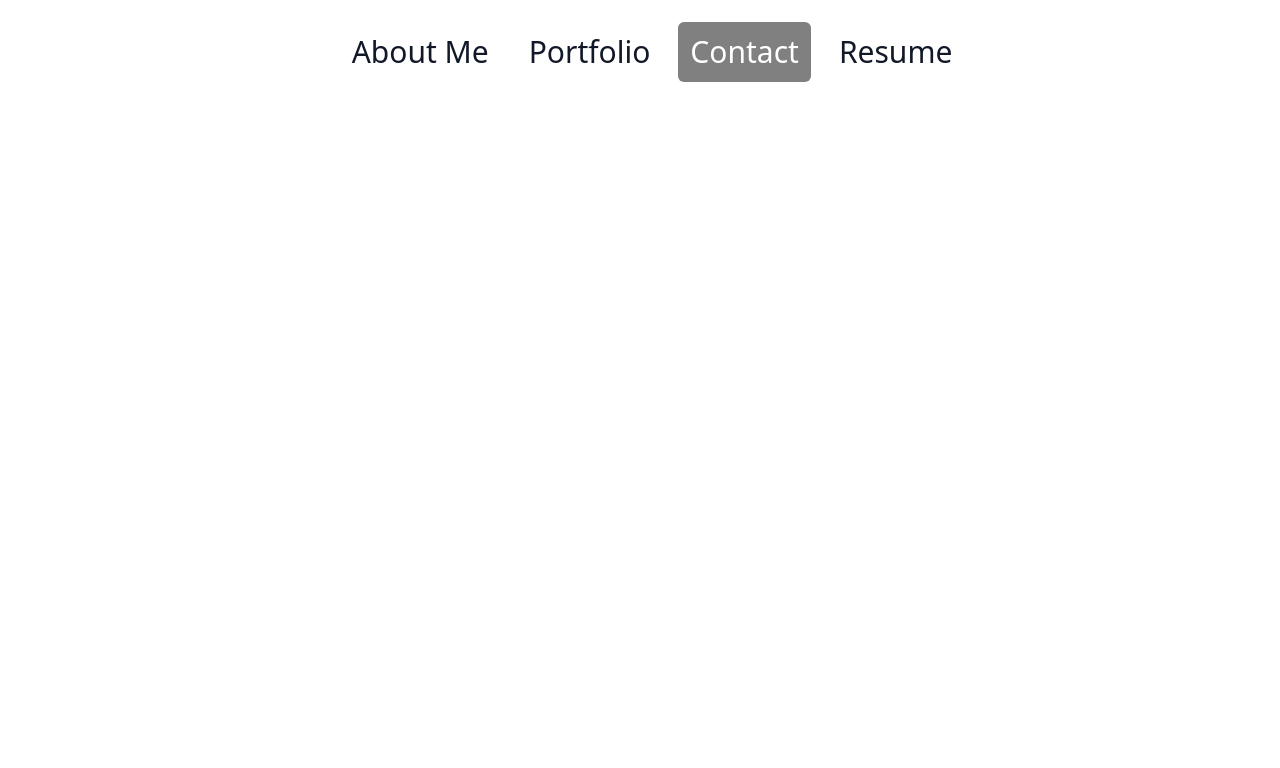
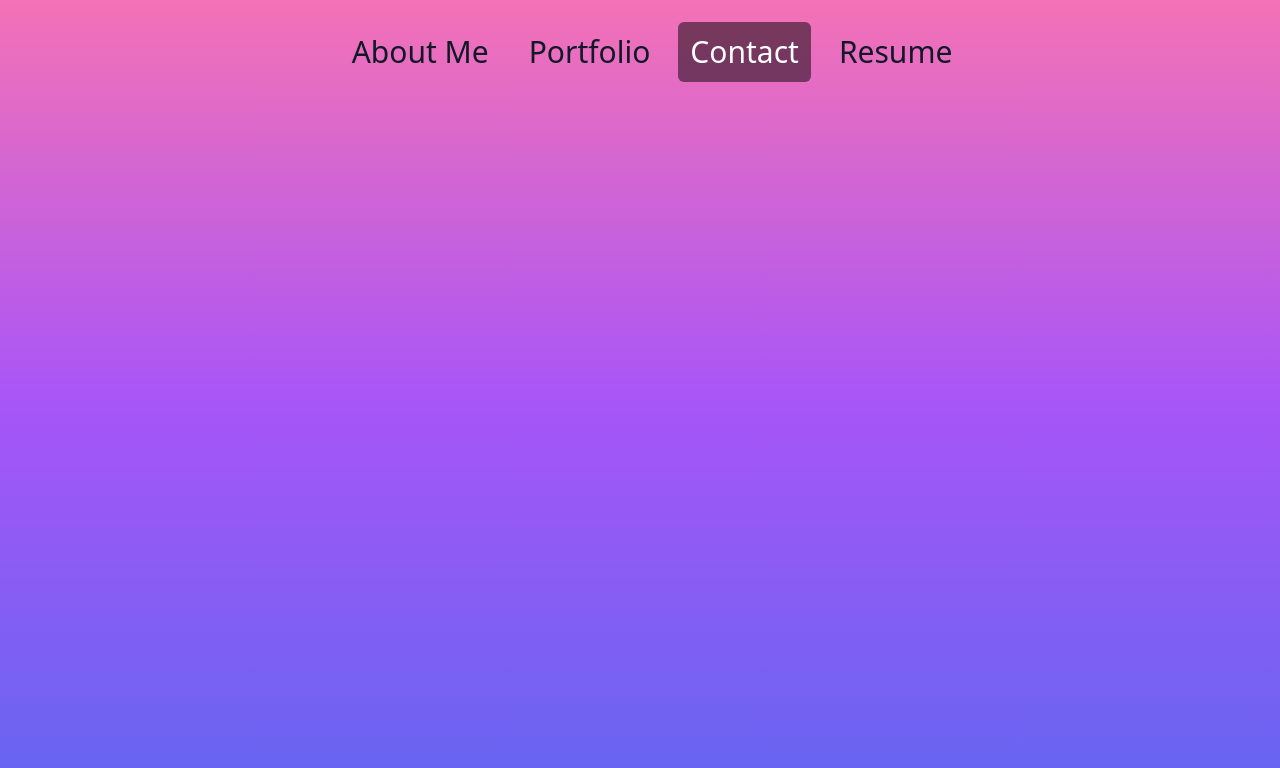
Before and after one commit to JaredSchips/portfolio-2, a Next.js app: page /contact in a window 1280 px wide. Shown: the top 768 px of the page. Built offline with nearby package versions, Linux system fonts and the light colour scheme.

Commit message:
add gradient background

```diff
--- a/src/components/Layout.js
+++ b/src/components/Layout.js
@@ -3,7 +3,7 @@ import Header from './Header'
 
 const Layout = ({ children }) => {
     return (
-		<>
+		<div className="w-screen h-screen bg-gradient-to-t from-indigo-500 via-purple-500 to-pink-400">
 			<Head>
 				<title>Jared Schips</title>
 				<meta
@@ -18,7 +18,7 @@ const Layout = ({ children }) => {
 
 			<Header />
 			{children}
-		</>
+		</div>
 	);
 }
 
```
